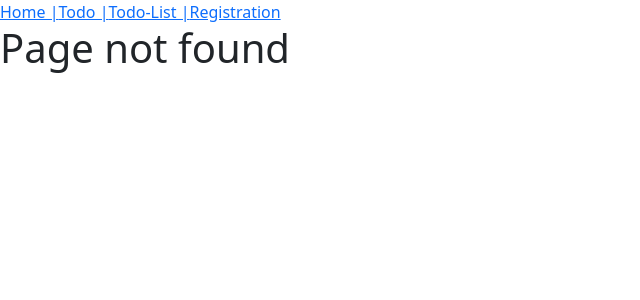
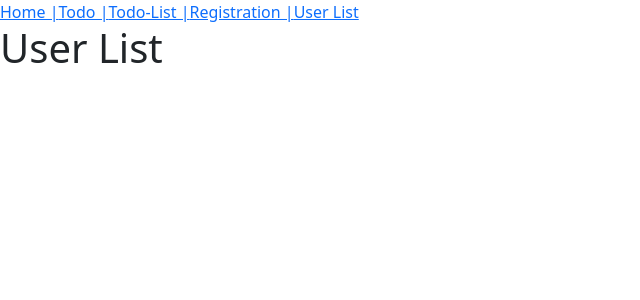
Before and after one commit to MohitSurase/fourth-react-app, a React (Create React App) app: page /user-list in a window 1280 px wide. Before the commit this address had no page. Shown: the top 300 px of the page, without its empty margins (0-640 px from the left). Built offline with nearby package versions, Linux system fonts and the light colour scheme.

Commit message:
User list display

```diff
--- a/src/App.js
+++ b/src/App.js
@@ -10,6 +10,7 @@ import MyRegistration from "./Pages/MyRegistration";
 import MyNavigationLinks from "./Pages/MyNavigationLinks";
 import MyNavigationLinksUsingButton from "./Pages/MyNavigationLinksUsingButton";
 import MyTodoList from "./Pages/MyTodoList";
+import MyUserList from "./Pages/MyUserList";
 function App() {
   return (
     <>
@@ -21,6 +22,7 @@ function App() {
           <Route path="/todo" element={<MyTodo />} />
           <Route path="/todo-list" element={<MyTodoList />} />
           <Route path="/registration" element={<MyRegistration />} />
+          <Route path="/user-list" element={<MyUserList />} />
           <Route path="*" element={<h1>Page not found </h1>} />
         </Routes>
       </BrowserRouter>
--- a/src/Pages/MyNavigationLinks.js
+++ b/src/Pages/MyNavigationLinks.js
@@ -6,7 +6,8 @@ function MyNavigationLinks() {
       <Link to={"/home"}>Home |</Link>
       <Link to={"/todo"}>Todo |</Link>
       <Link to={"/todo-list"}>Todo-List |</Link>
-      <Link to={"/registration"}>Registration </Link>
+      <Link to={"/registration"}>Registration |</Link>
+      <Link to={"/user-list"}>User List </Link>
     </>
   );
 }
--- /dev/null
+++ b/src/Pages/MyUserList.js
@@ -0,0 +1,9 @@
+function MyUserList() {
+  return (
+    <>
+      <h1>User List</h1>
+    </>
+  );
+}
+
+export default MyUserList;
```
